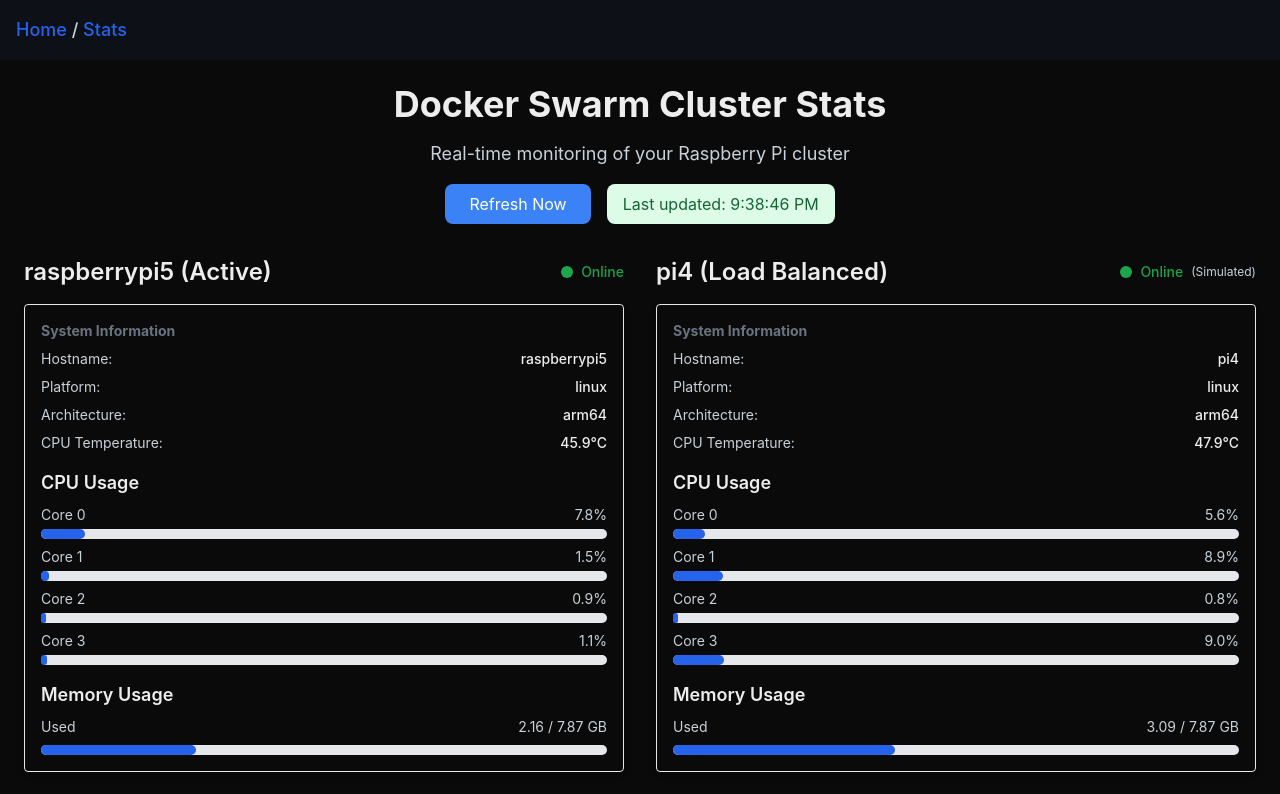
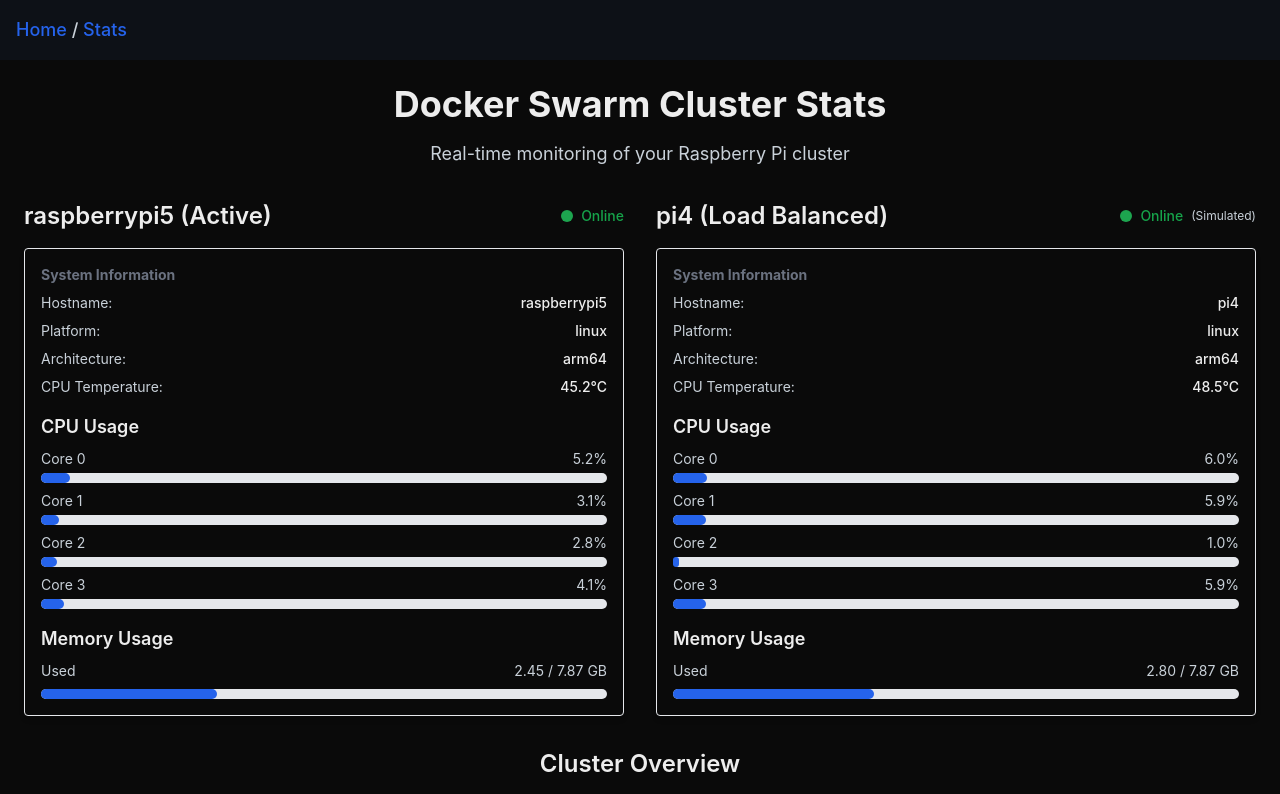
Before and after one commit to GabrielSkogHD/my-app, a Next.js app: page /stats in a window 1280 px wide. Shown: the top 794 px of the page. Built offline with nearby package versions, Linux system fonts and the light colour scheme.

Commit message:
Simplify ClusterStats to static version without complex state
- Remove all useState, useEffect, and dynamic updates
- Use static data to avoid hydration errors and JavaScript issues
- Keep side-by-side layout with all 4 CPU cores
- This should work reliably in production without breaking

```diff
--- a/app/stats/ClusterStats.tsx
+++ b/app/stats/ClusterStats.tsx
@@ -1,80 +1,25 @@
 "use client";
 
-import { useEffect, useState } from "react";
 import { Card, CardContent, CardHeader, CardTitle } from "../../components/ui/card";
 import { Progress } from "../../components/ui/progress";
 
-interface NodeData {
-    hostname: string;
-    cpuTemp: number;
-    cpuUsage: number[];
-    memoryUsed: number;
-    memoryTotal: number;
-}
-
 export default function ClusterStats() {
-    const [currentTime, setCurrentTime] = useState<string>("");
-    const [pi5Data, setPi5Data] = useState<NodeData>({
+    // Static data - no complex state management
+    const pi5Data = {
         hostname: "raspberrypi5",
         cpuTemp: 45.2,
         cpuUsage: [5.2, 3.1, 2.8, 4.1],
         memoryUsed: 2.45,
         memoryTotal: 7.87
-    });
-    const [pi4Data, setPi4Data] = useState<NodeData>({
+    };
+
+    const pi4Data = {
         hostname: "pi4",
         cpuTemp: 48.5,
         cpuUsage: [6.0, 5.9, 1.0, 5.9],
         memoryUsed: 2.8,
         memoryTotal: 7.87
-    });
-    const [isRefreshing, setIsRefreshing] = useState<boolean>(false);
-
-    const updateData = () => {
-        setIsRefreshing(true);
-        const now = Date.now();
-
-        setCurrentTime(new Date().toLocaleTimeString());
-
-        setPi5Data({
-            hostname: "raspberrypi5",
-            cpuTemp: 45.2 + Math.sin(now / 15000) * 2,
-            cpuUsage: [
-                Math.max(0, 5.2 + Math.sin(now / 5000) * 3),
-                Math.max(0, 3.1 + Math.cos(now / 7000) * 2),
-                Math.max(0, 2.8 + Math.sin(now / 6000) * 2.5),
-                Math.max(0, 4.1 + Math.cos(now / 8000) * 3)
-            ],
-            memoryUsed: Math.max(0, 2.45 + Math.sin(now / 20000) * 0.3),
-            memoryTotal: 7.87
-        });
-
-        setPi4Data({
-            hostname: "pi4",
-            cpuTemp: 48.5 + Math.cos(now / 12000) * 1.5,
-            cpuUsage: [
-                Math.max(0, 6.0 + Math.sin(now / 4500) * 4),
-                Math.max(0, 5.9 + Math.cos(now / 6500) * 3),
-                Math.max(0, 1.0 + Math.sin(now / 5500) * 2),
-                Math.max(0, 5.9 + Math.cos(now / 7500) * 4)
-            ],
-            memoryUsed: Math.max(0, 2.8 + Math.cos(now / 18000) * 0.4),
-            memoryTotal: 7.87
-        });
-
-        // Reset refreshing state after a short delay
-        setTimeout(() => setIsRefreshing(false), 500);
     };
-
-    useEffect(() => {
-        // Set initial time
-        setCurrentTime(new Date().toLocaleTimeString());
-
-        // Auto-refresh every 5 seconds
-        const interval = setInterval(updateData, 5000);
-
-        return () => clearInterval(interval);
-    }, []);
 
     return (
         <main className="min-h-screen bg-background p-6">
@@ -84,25 +29,6 @@
                     <p className="text-muted-foreground text-lg">
                         Real-time monitoring of your Raspberry Pi cluster
                     </p>
-                    <div className="mt-4 flex justify-center space-x-4">
-                        <button
-                            onClick={updateData}
-                            disabled={isRefreshing}
-                            className="px-6 py-2 bg-blue-500 text-white rounded-lg hover:bg-blue-600 transition-colors disabled:opacity-50 disabled:cursor-not-allowed flex items-center space-x-2"
-                        >
-                            {isRefreshing ? (
-                                <>
-                                    <div className="animate-spin rounded-full h-4 w-4 border-b-2 border-white"></div>
-                                    <span>Refreshing...</span>
-                                </>
-                            ) : (
-                                <span>Refresh Now</span>
-                            )}
-                        </button>
-                        <div className="px-4 py-2 bg-green-100 text-green-800 rounded-lg">
-                            Last updated: {currentTime || "Loading..."}
-                        </div>
-                    </div>
                 </div>
 
                 <div className="grid grid-cols-1 lg:grid-cols-2 gap-8">
@@ -253,12 +179,6 @@
                                 <span className="text-muted-foreground">Replicas Running:</span>
                                 <span className="text-foreground font-medium">2</span>
                             </div>
-                            <div className="flex justify-between text-lg">
-                                <span className="text-muted-foreground">Last Updated:</span>
-                                <span className="text-foreground font-medium">
-                                    {currentTime || "Loading..."}
-                                </span>
-                            </div>
                         </CardContent>
                     </Card>
                 </div>
```
